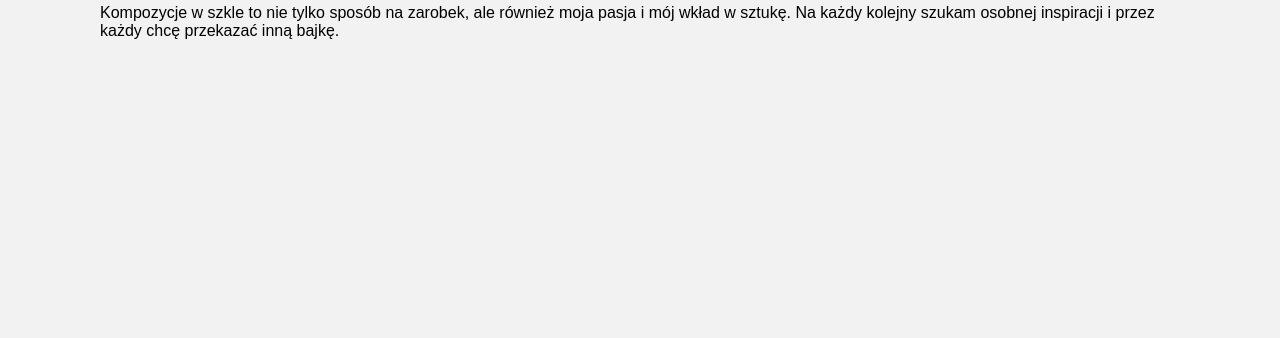
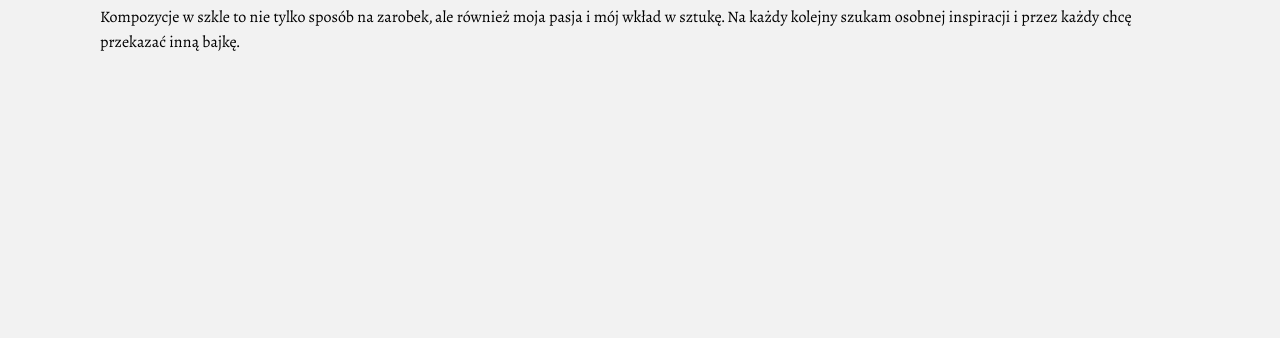
Before and after one commit to Neology92/szklanebajki-website, a Gatsby site: page / in a window 1280 px wide. Shown: the part 462-800 px from the top of the page. Built offline with nearby package versions, Linux system fonts and the light colour scheme; Gatsby itself is replaced by a stand-in of ours.

Commit message:
Add shitya font

```diff
--- a/src/assets/styles/fontLeagueScript.css
+++ /dev/null
@@ -1,5 +0,0 @@
-@font-face {
-  font-family: "League Script";
-  font-style: normal;
-  src: url("../fonts/LeagueScript-Regular.ttf") format("truetype");
-}
--- /dev/null
+++ b/src/assets/styles/fonts.css
@@ -0,0 +1,17 @@
+@font-face {
+  font-family: "League Script";
+  font-style: normal;
+  src: url("../fonts/LeagueScript-Regular.ttf") format("truetype");
+}
+
+@font-face {
+  font-family: "Sahitya";
+  font-style: bold;
+  src: url("../fonts/Sahitya-Bold.ttf") format("truetype");
+}
+
+@font-face {
+  font-family: "Sahitya";
+  font-style: normal;
+  src: url("../fonts/Sahitya-Regular.ttf") format("truetype");
+}
--- a/src/components/header.scss
+++ b/src/components/header.scss
@@ -41,4 +41,5 @@ header.c-header {
 
 .c-header__desc {
   margin: 20px 0 0;
+  font-family: "Sahitya";
 }
--- a/src/components/layout.js
+++ b/src/components/layout.js
@@ -10,7 +10,7 @@ import PropTypes from "prop-types"
 import { useStaticQuery, graphql } from "gatsby"
 
 import Header from "./header"
-import "../assets/styles/fontLeagueScript.css"
+import "../assets/styles/fonts.css"
 import "../assets/styles/global.scss"
 import "bootstrap-4-grid"
 
```
Also changed, not shown: src/assets/fonts/Sahitya-Bold.ttf (added), src/assets/fonts/Sahitya-Regular.ttf (added).
